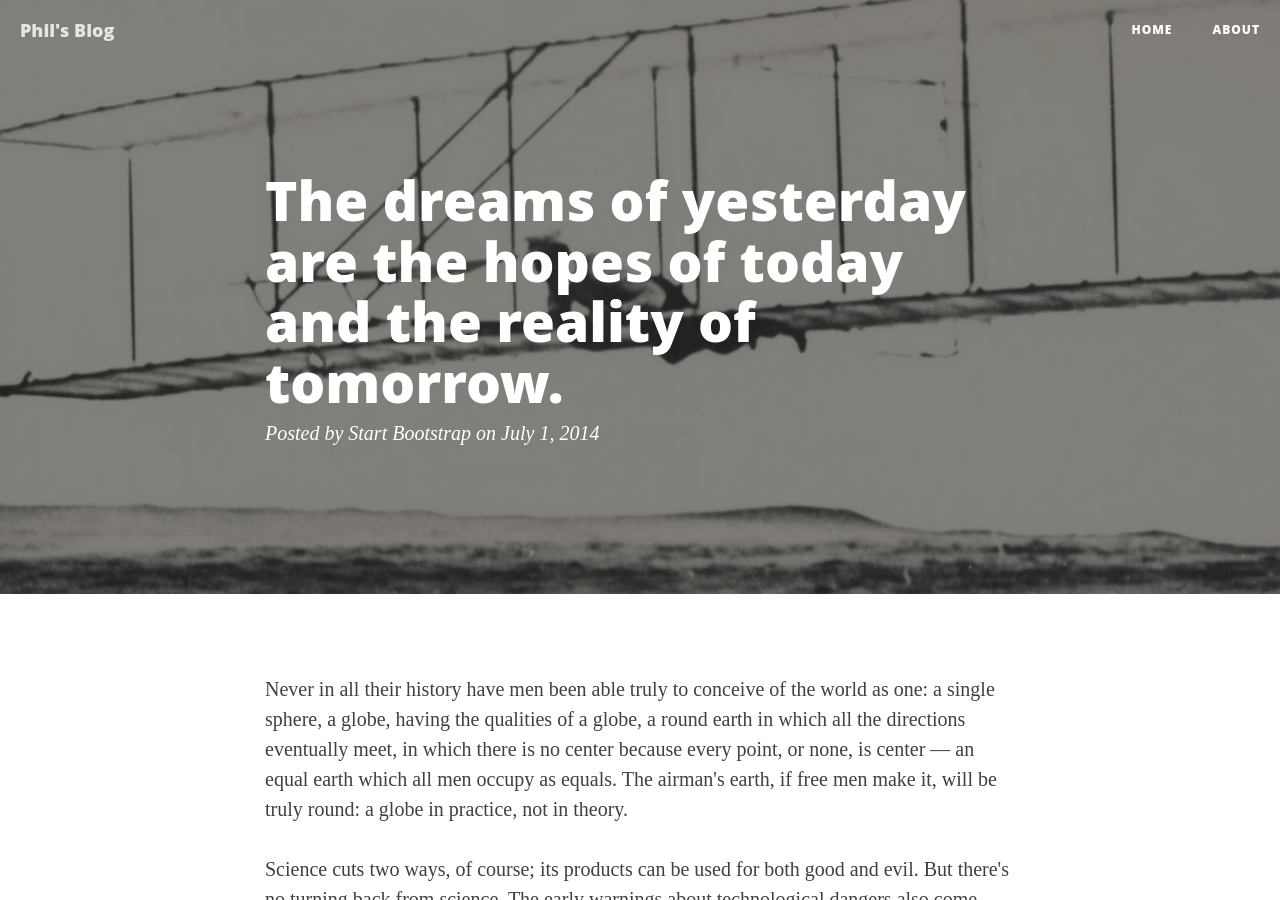
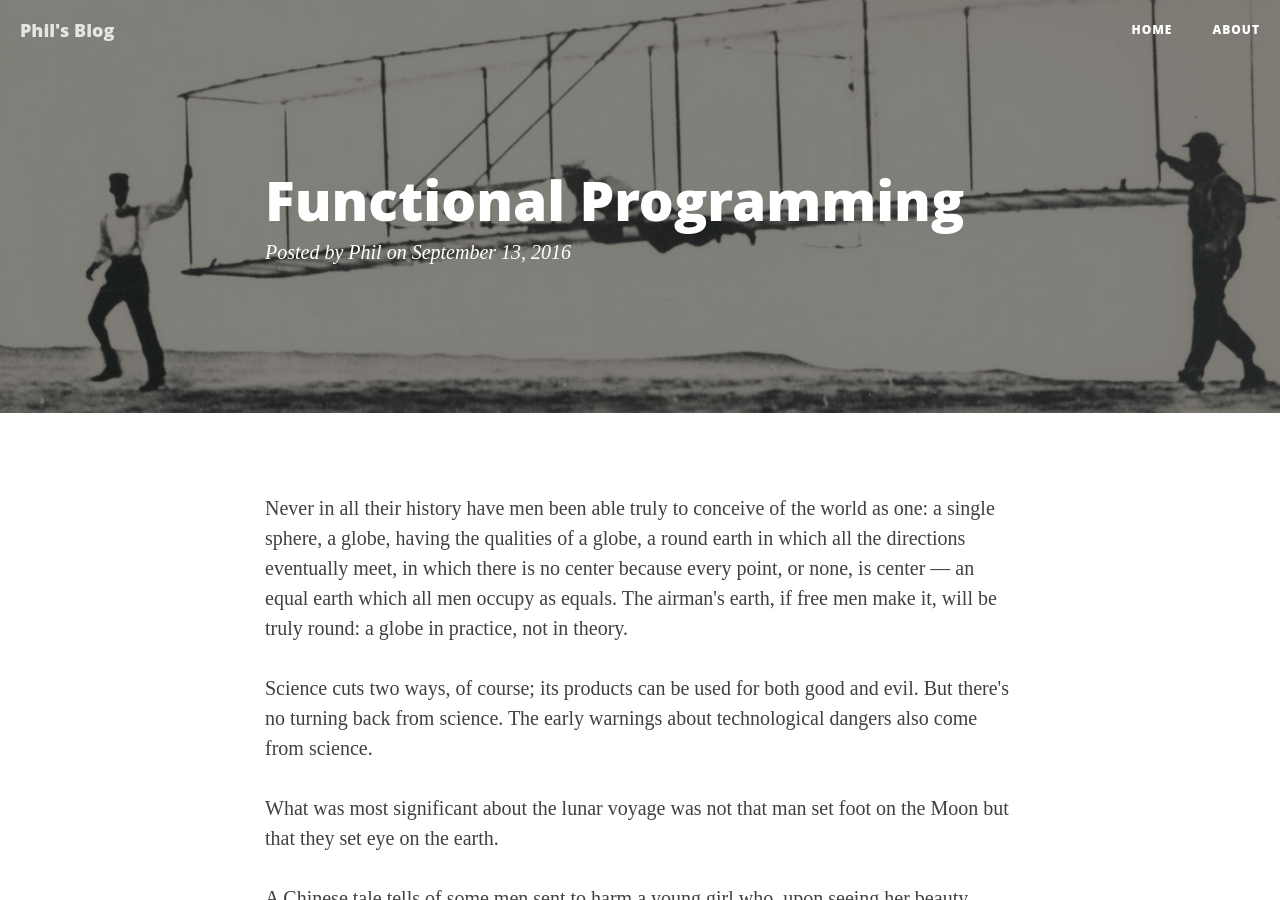
Before and after one commit to fudanzz/fudanzz.github.io, a Jekyll site: the page built from _posts/2016-09-13-functional-programming.markdown, in a window 1280 px wide and 900 px high. Built offline with Jekyll 4.4.1, drawn with Linux system fonts in a browser that asks for light colours; nearby versions of some CDN libraries; some web fonts are replaced.

Commit message:
new psot

```diff
--- a/_posts/2016-09-09-master-oauth2.markdown
+++ b/_posts/2016-09-09-master-oauth2.markdown
@@ -1,6 +1,6 @@
 ---
 layout:     post
-title:      "Mastering OAuth2.0 reading notes"
+title:      "OAuth2.0 reading notes"
 subtitle:   ""
 date:       2016-09-09 23:00:00
 author:     "Phil"
--- a/_posts/2014-07-01-dreams.markdown
+++ b/_posts/2016-09-13-functional-programming.markdown
@@ -1,8 +1,8 @@
 ---
 layout:     post
-title:      "The dreams of yesterday are the hopes of today and the reality of tomorrow."
-date:       2014-07-01 12:00:00
-author:     "Start Bootstrap"
+title:      "Functional Programming"
+date:       2016-09-13 12:00:00
+author:     "Phil"
 header-img: "img/post-bg-02.jpg"
 ---
 
```
